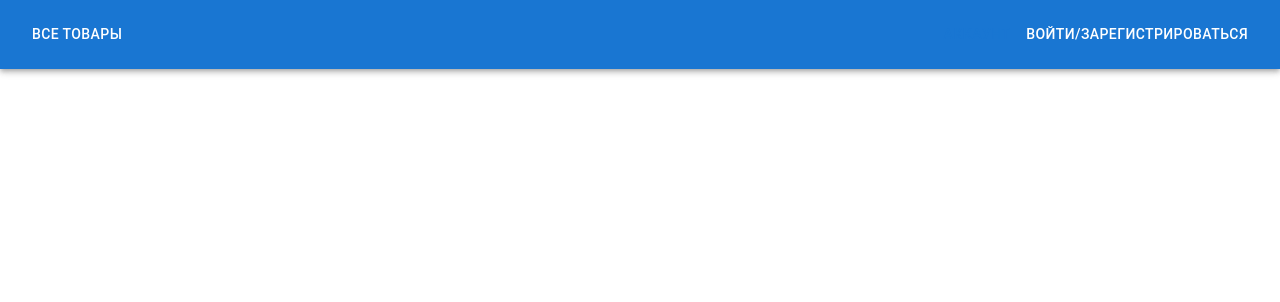
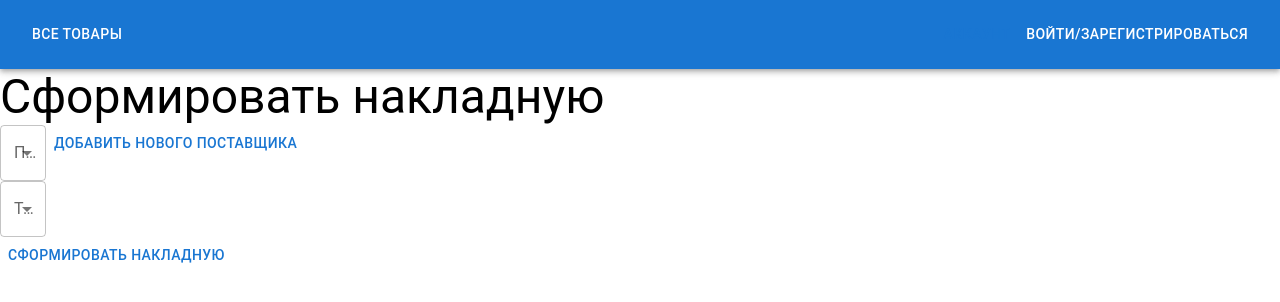
Before and after one commit to LebedevOleg/warehouse_sem2_courseWork, a React (Create React App) app in the folder react-server-grpc/: page /service/delivery in a window 1280 px wide. Shown: the top 302 px of the page. Built offline with nearby package versions, Linux system fonts and the light colour scheme.

Commit message:
add another pages in service root
without worked functions

```diff
--- a/react-server-grpc/src/App.js
+++ b/react-server-grpc/src/App.js
@@ -8,7 +8,7 @@ import ShopPage from "./pages/shopPage/shopPage";
 import ServicePage from "./pages/servicePages/servicePage";
 import ItemServicePage from "./pages/servicePages/itemsServicePage/itemServicePage";
 import Loader from "./components/Loading/Loading";
-import { Box } from "@mui/material";
+import DeliveryPage from "./pages/servicePages/delivery/deliveryPage";
 
 function App() {
 	const { token, userRole, login, isAdmin, logout, ready } = useAuth();
@@ -46,6 +46,16 @@ function App() {
 						/>
 						<Route
 							exact
+							path="/service/stocks"
+							element={<ServicePage />}
+						/>
+						<Route
+							exact
+							path="/service/delivery"
+							element={<DeliveryPage />}
+						/>
+						<Route
+							exact
 							path="/service"
 							element={<ServicePage />}
 						/>
--- /dev/null
+++ b/react-server-grpc/src/pages/servicePages/delivery/block/item.block.js
@@ -0,0 +1,5 @@
+import React from "react";
+
+const ItemBlock = () => {};
+
+export default ItemBlock;
--- /dev/null
+++ b/react-server-grpc/src/pages/servicePages/delivery/deliveryPage.js
@@ -0,0 +1,67 @@
+import {
+	Box,
+	Button,
+	FormControl,
+	InputLabel,
+	Select,
+	Typography,
+} from "@mui/material";
+import React, { useCallback, useEffect } from "react";
+import { useAuth } from "../../../hooks/auth.hook";
+
+const DeliveryPage = () => {
+	const { token } = useAuth();
+	const [deliveries, setDeliveries] = React.useState({
+		provider: "",
+	});
+	const [providers, setProviders] = React.useState([]);
+	const [items, setItems] = React.useState([]);
+
+	const handleChangeDeliver = (e) => {
+		setDeliveries({
+			...deliveries,
+			[e.target.name]: e.target.value,
+		});
+	};
+	const GetAllProviders = useCallback(async () => {}, []);
+	const GetAllItems = useCallback(async () => {}, []);
+
+	useEffect(() => {
+		GetAllProviders();
+		GetAllItems();
+	}, [GetAllProviders, GetAllItems]);
+
+	return (
+		<div>
+			<Typography variant="h3">Сформировать накладную</Typography>
+			<Box>
+				<FormControl>
+					<InputLabel>Поставщик</InputLabel>
+					<Select
+						label="Поставщик"
+						id="provider"
+						name="provider"
+						onChange={handleChangeDeliver}
+					></Select>
+				</FormControl>
+				<Button>Добавить нового поставщика</Button>
+			</Box>
+			<Box>
+				<FormControl>
+					<InputLabel>Товары</InputLabel>
+					<Select
+						label="Товары"
+						id="items"
+						name="items"
+						onChange={handleChangeDeliver}
+					></Select>
+				</FormControl>
+			</Box>
+			<Box>
+				<Button>Сформировать накладную</Button>
+			</Box>
+		</div>
+	);
+};
+
+export default DeliveryPage;
--- a/react-server-grpc/src/pages/servicePages/stockServicePage/blocks/stock.block.js
+++ b/react-server-grpc/src/pages/servicePages/stockServicePage/blocks/stock.block.js
@@ -10,6 +10,7 @@ import {
 
 import React from "react";
 import ItemChangeModal from "../modal/itemChange.modal";
+import StockChangeModal from "../modal/stockChange.modal";
 
 const StockServiceBlock = (props) => {
 	return (
@@ -30,7 +31,7 @@ const StockServiceBlock = (props) => {
 				Цена за единицу: {props.product.pfu}
 			</TableCell>
 			<TableCell align="center">
-				<ItemChangeModal item={props.product} />
+				<StockChangeModal stock={props.product} />
 				<Button>Удалить</Button>
 			</TableCell>
 		</TableRow>
```
Also changed, not shown: react-server-grpc/src/pages/servicePages/stockServicePage/modal/stockChange.modal.js (added, +87 -0 lines).
